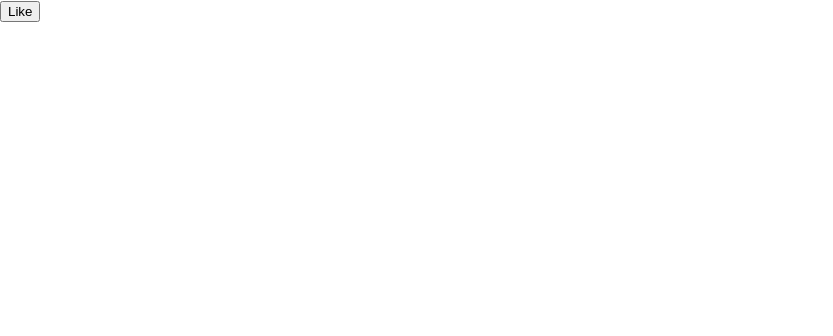
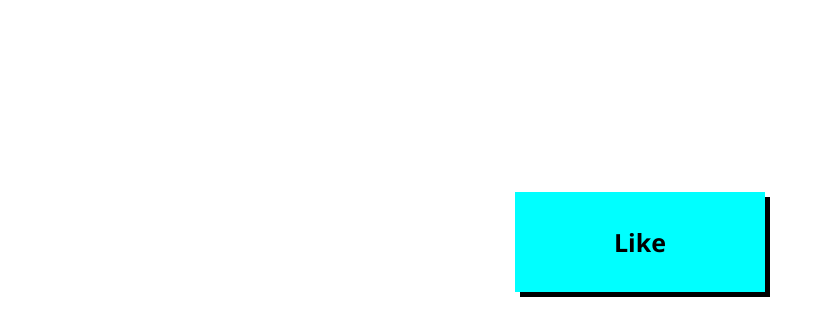
Before and after one commit to gwhitdev/reactlikebutton, a React (Create React App) app: page / in a window 1280 px wide. Shown: the top 336 px of the page, without its empty margins (0-833 px from the left). Built offline with nearby package versions, Linux system fonts and the light colour scheme; the HTML template or start-up script is replaced by a standard one.

Commit message:
added CSS to button

```diff
--- a/src/components/like-button/like-button.styles.css
+++ b/src/components/like-button/like-button.styles.css
@@ -0,0 +1,15 @@
+.like-button {
+    font-family: 'Segoe UI', Tahoma, Geneva, Verdana, sans-serif;
+    font-size: 25px;
+    font-weight: bold;
+    width: 250px;
+    height: 100px;
+    text-align: center;
+    margin: 15% auto;
+    display: block;
+    background-color: aqua;
+    border: rgba(0,0,0,0.6);
+    box-shadow: 5px 5px rgba(0,0,0,1);
+    outline: none;
+    cursor: pointer;
+}
```
